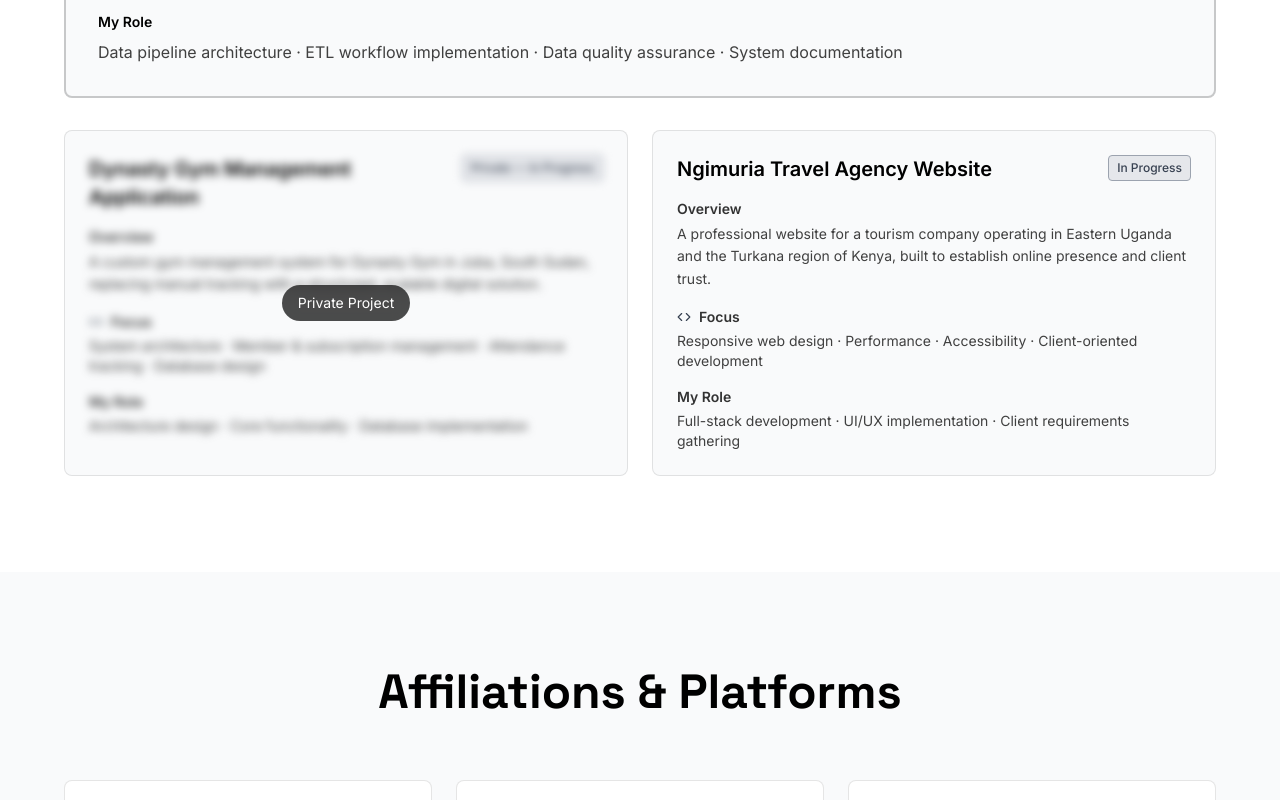
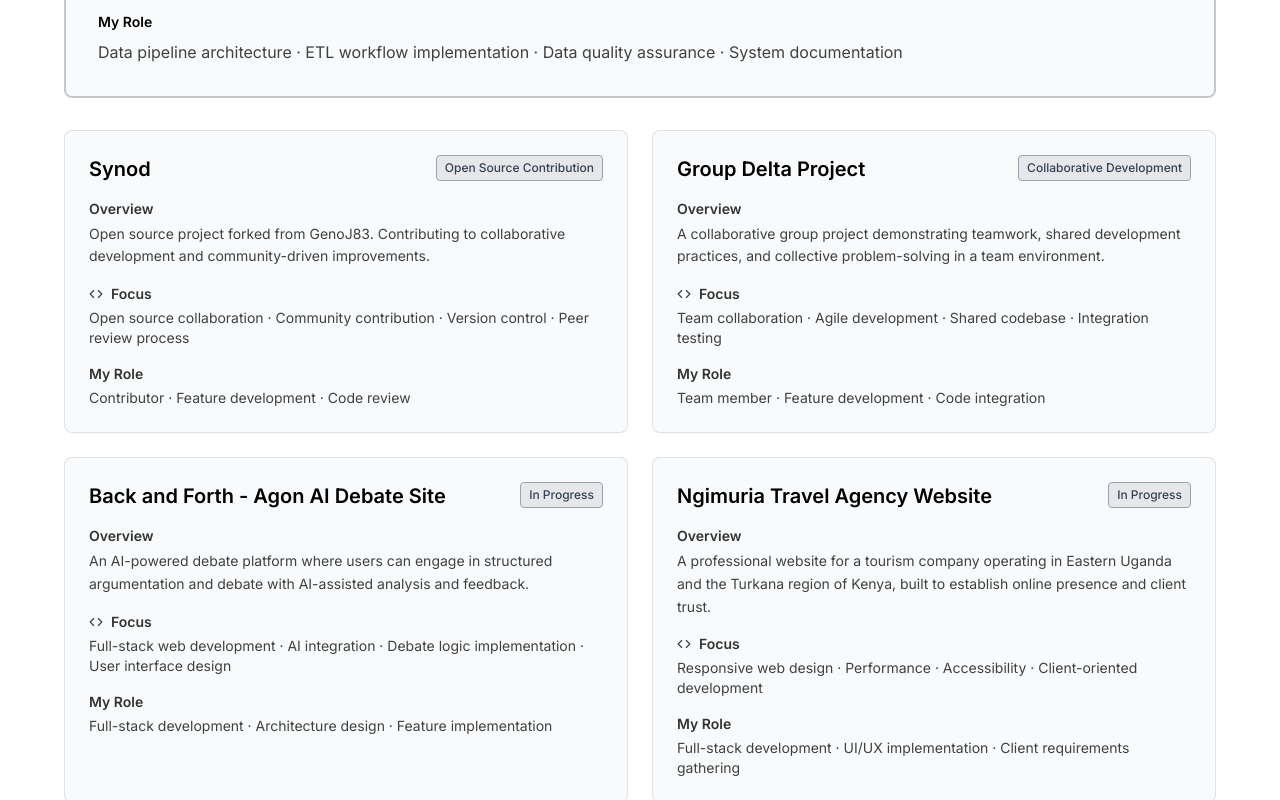
Before and after one commit to puoch1of1/PORTFOLIO-, a React (Vite) app: page / in a window 1280 px wide. Shown: the part 4860-5660 px from the top of the page. Built offline with nearby package versions, Linux system fonts and the light colour scheme.

Commit message:
Refactor project entries to enhance collaboration details and add new projects

```diff
--- a/src/data/content.ts
+++ b/src/data/content.ts
@@ -133,13 +133,99 @@ export const projects = [
     ],
     tools: ["Python", "Pandas", "SQL", "Data Pipeline Design", "ETL"],
     isFeatured: true,
+    isCollaborative: true,
     github: null,
   },
   {
     id: 2,
+    title: "Synod",
+    status: "Open Source Contribution",
+    isCollaborative: true,
+    overview: "Open source project forked from GenoJ83. Contributing to collaborative development and community-driven improvements.",
+    technicalFocus: [
+      "Open source collaboration",
+      "Community contribution",
+      "Version control",
+      "Peer review process"
+    ],
+    role: [
+      "Contributor",
+      "Feature development",
+      "Code review"
+    ],
+    tools: ["Git", "GitHub", "Collaborative Development"],
+    isFeatured: false,
+    github: "https://github.com/puoch1of1/Synod",
+  },
+  {
+    id: 3,
+    title: "Group Delta Project",
+    status: "Collaborative Development",
+    isCollaborative: true,
+    overview: "A collaborative group project demonstrating teamwork, shared development practices, and collective problem-solving in a team environment.",
+    technicalFocus: [
+      "Team collaboration",
+      "Agile development",
+      "Shared codebase",
+      "Integration testing"
+    ],
+    role: [
+      "Team member",
+      "Feature development",
+      "Code integration"
+    ],
+    tools: ["Git", "GitHub", "Collaborative Development"],
+    isFeatured: false,
+    github: "https://github.com/Moses141/Group-Delta-Project",
+  },
+  {
+    id: 4,
+    title: "Back and Forth - Agon AI Debate Site",
+    status: "In Progress",
+    isCollaborative: false,
+    overview: "An AI-powered debate platform where users can engage in structured argumentation and debate with AI-assisted analysis and feedback.",
+    technicalFocus: [
+      "Full-stack web development",
+      "AI integration",
+      "Debate logic implementation",
+      "User interface design"
+    ],
+    role: [
+      "Full-stack development",
+      "Architecture design",
+      "Feature implementation"
+    ],
+    tools: ["Web Development", "AI Integration", "Database Design"],
+    isFeatured: false,
+    github: "https://github.com/puoch1of1/back-and-forth",
+  },
+  {
+    id: 5,
+    title: "Ngimuria Travel Agency Website",
+    status: "In Progress",
+    isCollaborative: false,
+    overview: "A professional website for a tourism company operating in Eastern Uganda and the Turkana region of Kenya, built to establish online presence and client trust.",
+    technicalFocus: [
+      "Responsive web design",
+      "Performance",
+      "Accessibility",
+      "Client-oriented development"
+    ],
+    role: [
+      "Full-stack development",
+      "UI/UX implementation",
+      "Client requirements gathering"
+    ],
+    tools: ["Web Development", "Responsive Design", "Performance Optimization"],
+    isFeatured: false,
+    github: null,
+  },
+  {
+    id: 6,
     title: "Dynasty Gym Management Application",
     status: "Private — In Progress",
     isPrivate: true,
+    isCollaborative: false,
     overview: "A custom gym management system for Dynasty Gym in Juba, South Sudan, replacing manual tracking with a structured, scalable digital solution.",
     technicalFocus: [
       "System architecture",
@@ -153,26 +239,6 @@ export const projects = [
       "Database implementation"
     ],
     tools: ["Web Development", "Database Design", "System Architecture"],
-    isFeatured: false,
-    github: null,
-  },
-  {
-    id: 3,
-    title: "Ngimuria Travel Agency Website",
-    status: "In Progress",
-    overview: "A professional website for a tourism company operating in Eastern Uganda and the Turkana region of Kenya, built to establish online presence and client trust.",
-    technicalFocus: [
-      "Responsive web design",
-      "Performance",
-      "Accessibility",
-      "Client-oriented development"
-    ],
-    role: [
-      "Full-stack development",
-      "UI/UX implementation",
-      "Client requirements gathering"
-    ],
-    tools: ["Web Development", "Responsive Design", "Performance Optimization"],
     isFeatured: false,
     github: null,
   },
```
